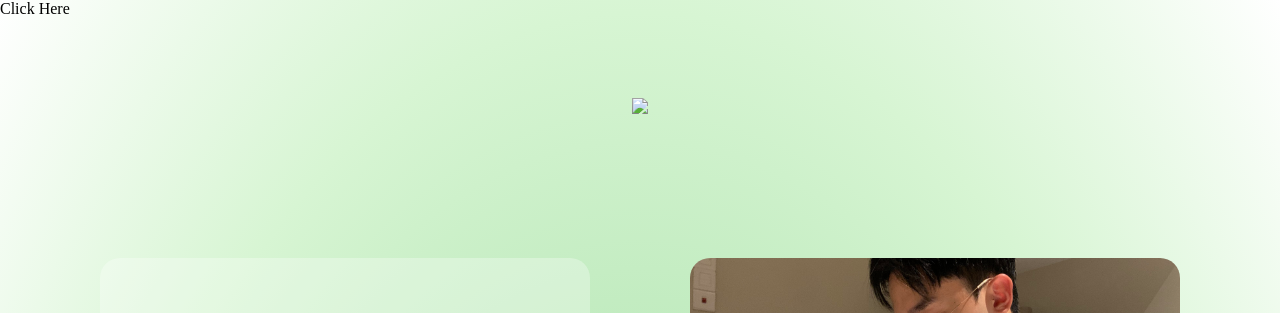
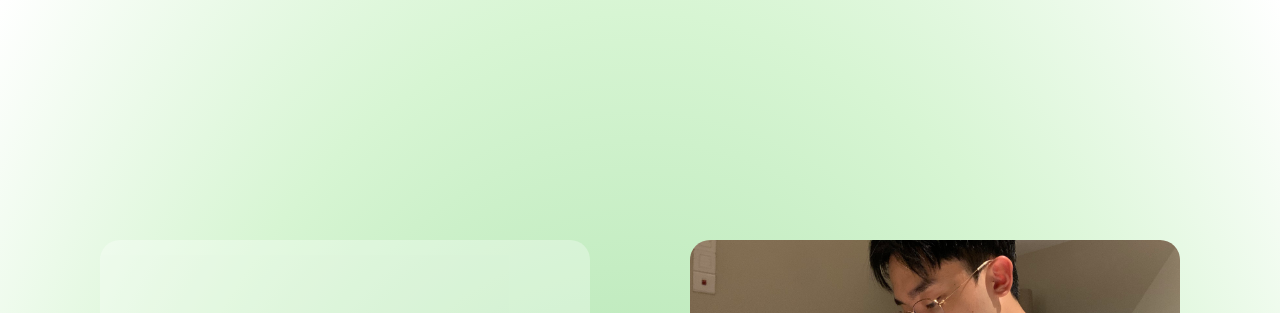
Before and after one commit to thatgirlfromjupiter/jameshbd, a plain HTML site: page index.html in a window 1280 px wide. Shown: the top 313 px of the page. Drawn offline with Linux system fonts and the light colour scheme; files whose address does not match are found by name; a web font is replaced by a local one.

Commit message:
index.html

```diff
--- a/index.html
+++ b/index.html
@@ -12,18 +12,6 @@
 
 
   <body>
-
-    <div id="splash" onclick="start()">
-      <h>Click Here</h>
-    </div>
-    <audio id="bgm" src="audio/hbd.mp3" loop></audio>
-
-    <header>
-      <div id="header">
-        <img class="headerFooter" src="img/duck.png">
-      </div>
-    </header>
-
 
     <main>
           <section class="section" id="section1">
```
